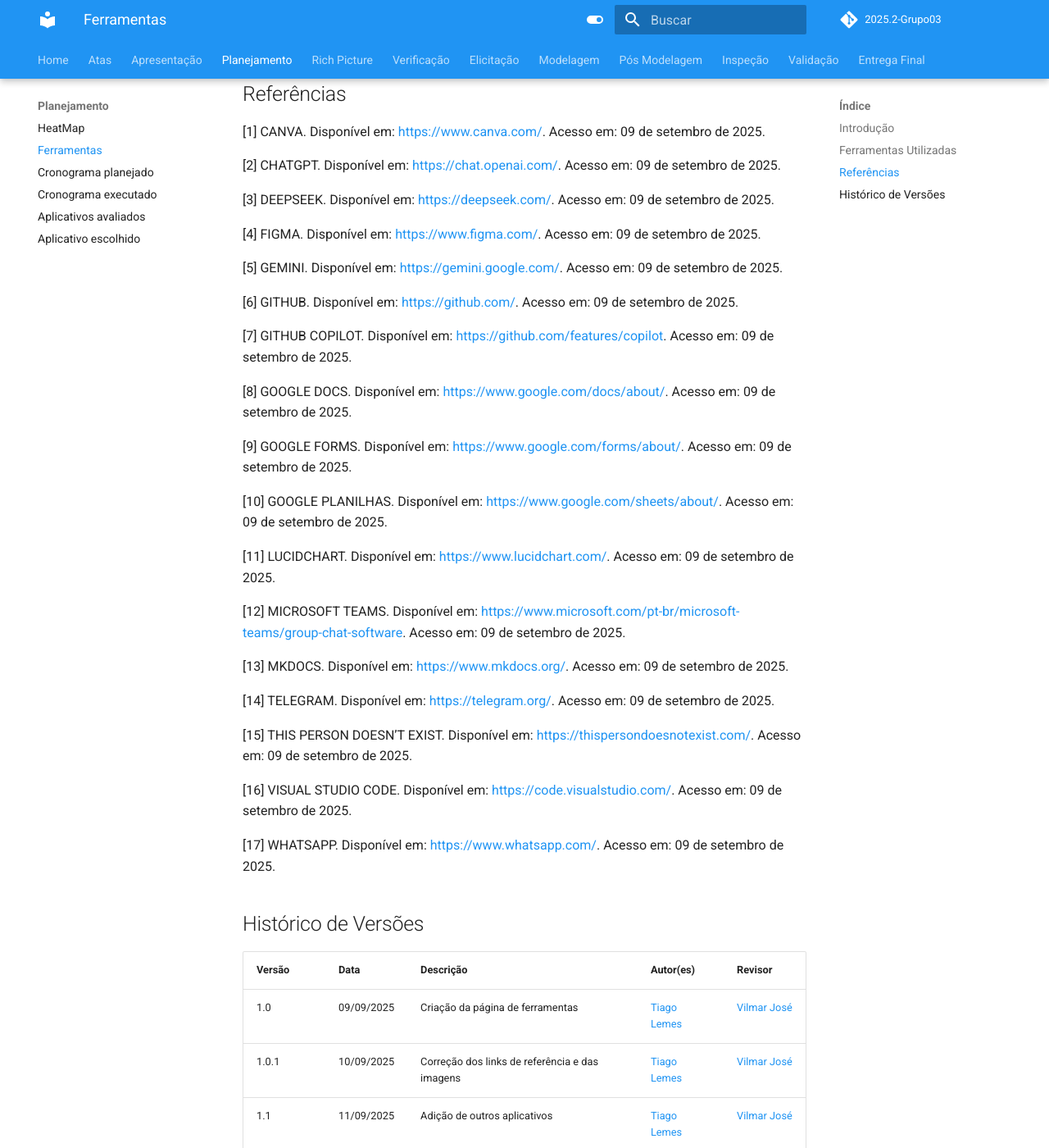
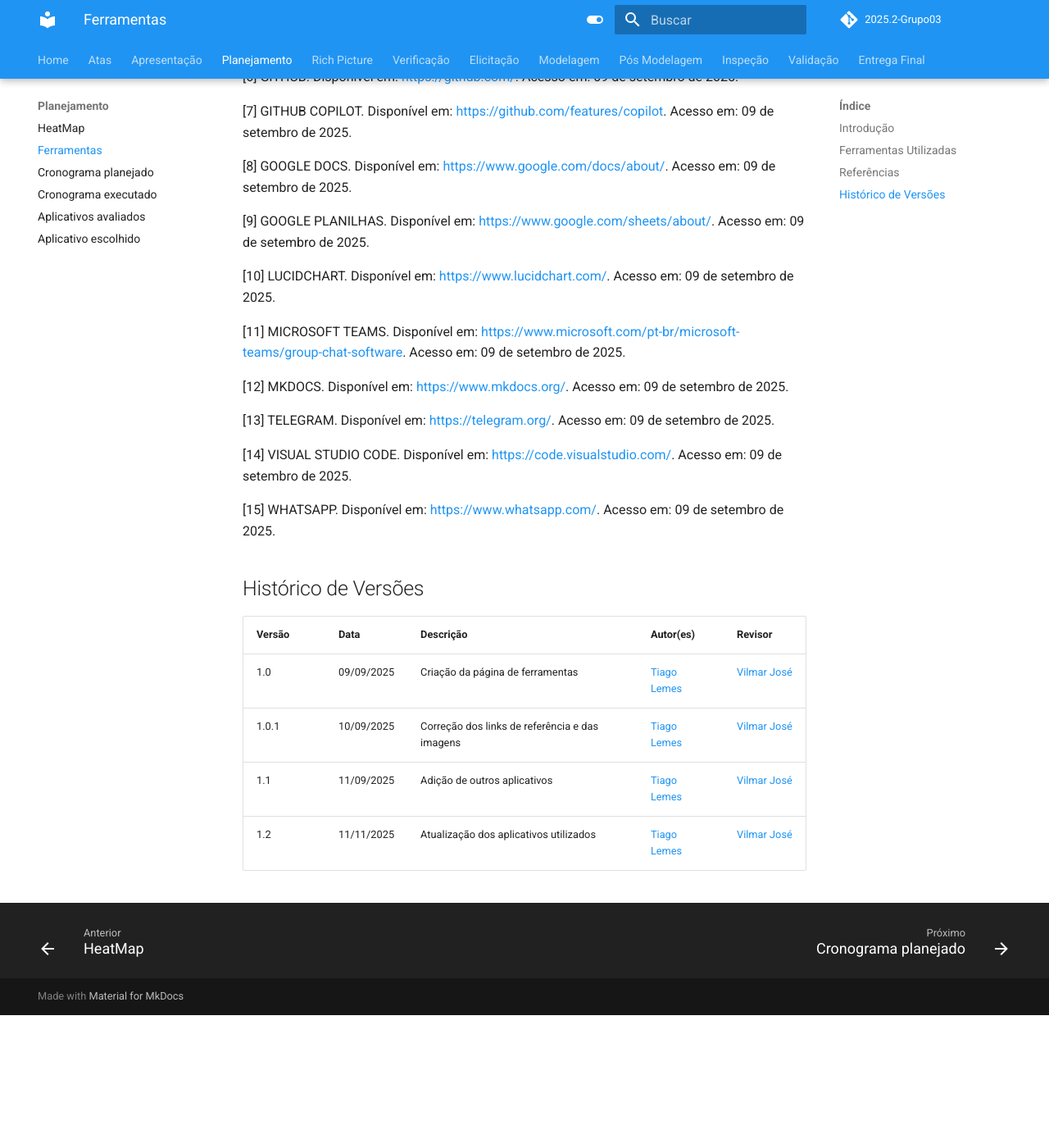
Before and after one commit to Requisitos-de-Software/2025.2-Grupo03, an MkDocs documentation site: the page built from docs/Planejamento/ferramentas.md, in a window 1280 px wide and 1400 px high, scrolled down 2681 px. Shown: the whole window at 82% size. Built offline with MkDocs 1.6.1 and Material for MkDocs 9.7.7, drawn with Linux system fonts in a browser that asks for light colours; comment, search, counter and statistics services are not loaded; after the commit the page ends 3919 px from its top, so only the background shows below that; some of the changed text lies outside the part shown.

Commit message:
Update ferramentas.md

```diff
--- a/docs/Planejamento/ferramentas.md
+++ b/docs/Planejamento/ferramentas.md
@@ -16,13 +16,11 @@
 | ![Github](../imagens/ferramentas/logoGithub.png) | [Github](https://github.com/) | Controle de versão e colaboração no código |
 | ![GitHubCopilot](../imagens/ferramentas/logoCopilot.svg) | [GitHub Copilot](https://github.com/features/copilot) | Assistente de programação com IA integrado ao editor para auxílio na escrita da documentação |
 | ![Docs](../imagens/ferramentas/logoDocs.png) | [Google Docs](https://www.google.com/docs/about/) | Produção e edição colaborativa de textos |
-| ![GoogleForms](../imagens/ferramentas/logoForms.svg) | [Google Forms](https://www.google.com/forms/about/) | Criação de formulários e coleta de dados |
 | ![Planilhas](../imagens/ferramentas/logoPlanilhas.png) | [Google Planilhas](https://www.google.com/sheets/about/) | Organização de planilhas e cronogramas |
 | ![Lucidchart](../imagens/ferramentas/logoLucidchart.png) | [Lucidchart](https://www.lucidchart.com/) | Criação de diagramas e fluxogramas |
 | ![MkDocs](../imagens/ferramentas/logoMkDocs.png) | [MkDocs](https://www.mkdocs.org/) | Criação e organização da documentação do projeto |
 | ![Teams](../imagens/ferramentas/logoTeams.png) | [Microsoft Teams](https://www.microsoft.com/pt-br/microsoft-teams/group-chat-software) | Comunicação e reuniões online |
 | ![Telegram](../imagens/ferramentas/logoTelegram.png) | [Telegram](https://telegram.org/) | Comunicação com o monitor |
-| ![ThisPersonDoesNotExist](../imagens/ferramentas/logoPerson.png) | [This Person Doesn’t Exist](https://thispersondoesnotexist.com/) | Geração de rostos artificiais para personas |
 | ![VSCode](../imagens/ferramentas/logoVScode.png) | [Visual Studio Code](https://code.visualstudio.com/) | Edição da documentação |
 | ![WhatsApp](../imagens/ferramentas/logoWhatsapp.png) | [WhatsApp](https://www.whatsapp.com/) | Canal de comunicação geral da equipe |
 
@@ -47,23 +45,19 @@
 
 [8] GOOGLE DOCS. Disponível em: [https://www.google.com/docs/about/](https://www.google.com/docs/about/). Acesso em: 09 de setembro de 2025.
 
-[9] GOOGLE FORMS. Disponível em: [https://www.google.com/forms/about/](https://www.google.com/forms/about/). Acesso em: 09 de setembro de 2025.
+[9] GOOGLE PLANILHAS. Disponível em: [https://www.google.com/sheets/about/](https://www.google.com/sheets/about/). Acesso em: 09 de setembro de 2025.
 
-[10] GOOGLE PLANILHAS. Disponível em: [https://www.google.com/sheets/about/](https://www.google.com/sheets/about/). Acesso em: 09 de setembro de 2025.
+[10] LUCIDCHART. Disponível em: [https://www.lucidchart.com/](https://www.lucidchart.com/). Acesso em: 09 de setembro de 2025.
 
-[11] LUCIDCHART. Disponível em: [https://www.lucidchart.com/](https://www.lucidchart.com/). Acesso em: 09 de setembro de 2025.
+[11] MICROSOFT TEAMS. Disponível em: [https://www.microsoft.com/pt-br/microsoft-teams/group-chat-software](https://www.microsoft.com/pt-br/microsoft-teams/group-chat-software). Acesso em: 09 de setembro de 2025.
 
-[12] MICROSOFT TEAMS. Disponível em: [https://www.microsoft.com/pt-br/microsoft-teams/group-chat-software](https://www.microsoft.com/pt-br/microsoft-teams/group-chat-software). Acesso em: 09 de setembro de 2025.
+[12] MKDOCS. Disponível em: [https://www.mkdocs.org/](https://www.mkdocs.org/). Acesso em: 09 de setembro de 2025.
 
-[13] MKDOCS. Disponível em: [https://www.mkdocs.org/](https://www.mkdocs.org/). Acesso em: 09 de setembro de 2025.
+[13] TELEGRAM. Disponível em: [https://telegram.org/](https://telegram.org/). Acesso em: 09 de setembro de 2025.
 
-[14] TELEGRAM. Disponível em: [https://telegram.org/](https://telegram.org/). Acesso em: 09 de setembro de 2025.
+[14] VISUAL STUDIO CODE. Disponível em: [https://code.visualstudio.com/](https://code.visualstudio.com/). Acesso em: 09 de setembro de 2025.
 
-[15] THIS PERSON DOESN’T EXIST. Disponível em: [https://thispersondoesnotexist.com/](https://thispersondoesnotexist.com/). Acesso em: 09 de setembro de 2025.
-
-[16] VISUAL STUDIO CODE. Disponível em: [https://code.visualstudio.com/](https://code.visualstudio.com/). Acesso em: 09 de setembro de 2025.
-
-[17] WHATSAPP. Disponível em: [https://www.whatsapp.com/](https://www.whatsapp.com/). Acesso em: 09 de setembro de 2025.
+[15] WHATSAPP. Disponível em: [https://www.whatsapp.com/](https://www.whatsapp.com/). Acesso em: 09 de setembro de 2025.
 
 ## Histórico de Versões
 
@@ -72,3 +66,4 @@
 | 1.0 | 09/09/2025 | Criação da página de ferramentas | [Tiago Lemes](https://github.com/TiagoTeixeira-2005) | [Vilmar José](https://github.com/VilmarFagundes) |
 | 1.0.1 | 10/09/2025 | Correção dos links de referência e das imagens | [Tiago Lemes](https://github.com/TiagoTeixeira-2005) | [Vilmar José](https://github.com/VilmarFagundes) |
 | 1.1 | 11/09/2025 | Adição de outros aplicativos | [Tiago Lemes](https://github.com/TiagoTeixeira-2005) | [Vilmar José](https://github.com/VilmarFagundes) |
+| 1.2 | 11/11/2025 | Atualização dos aplicativos utilizados | [Tiago Lemes](https://github.com/TiagoTeixeira-2005) | [Vilmar José](https://github.com/VilmarFagundes) |
```
